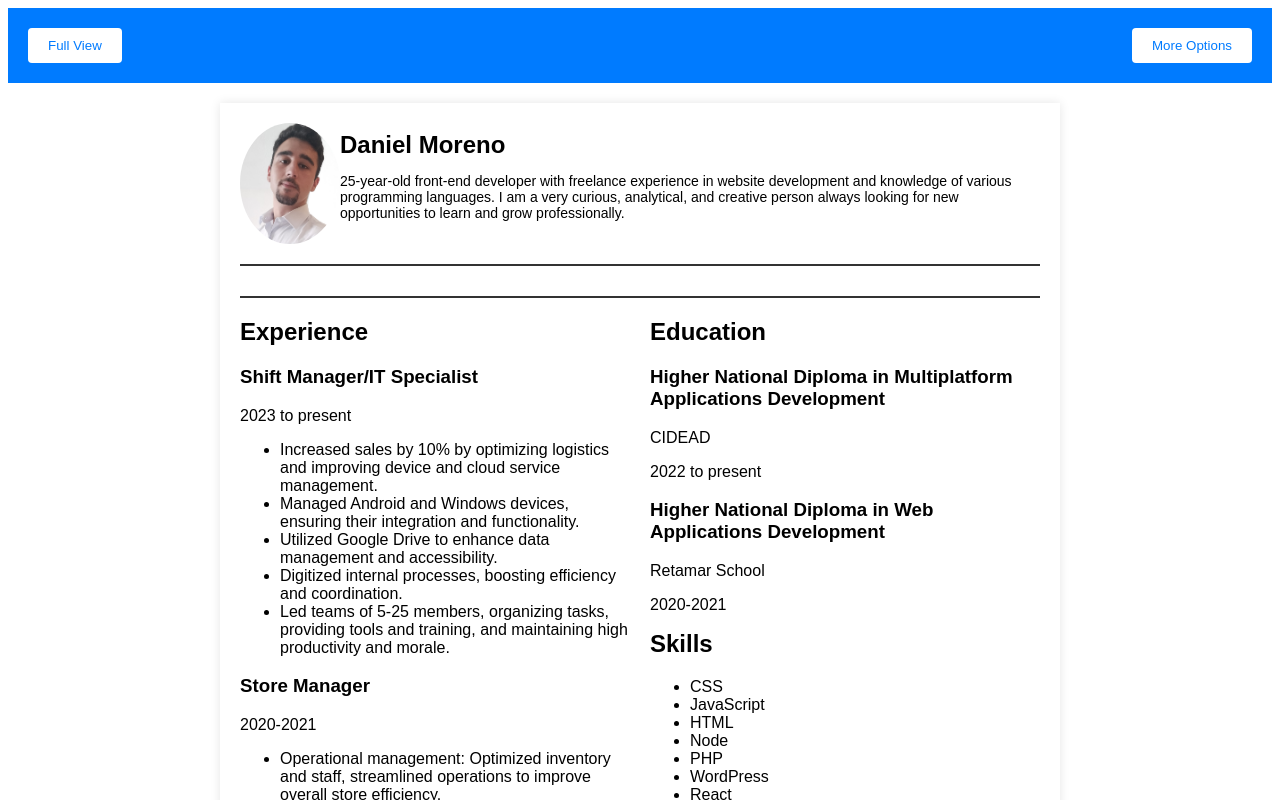
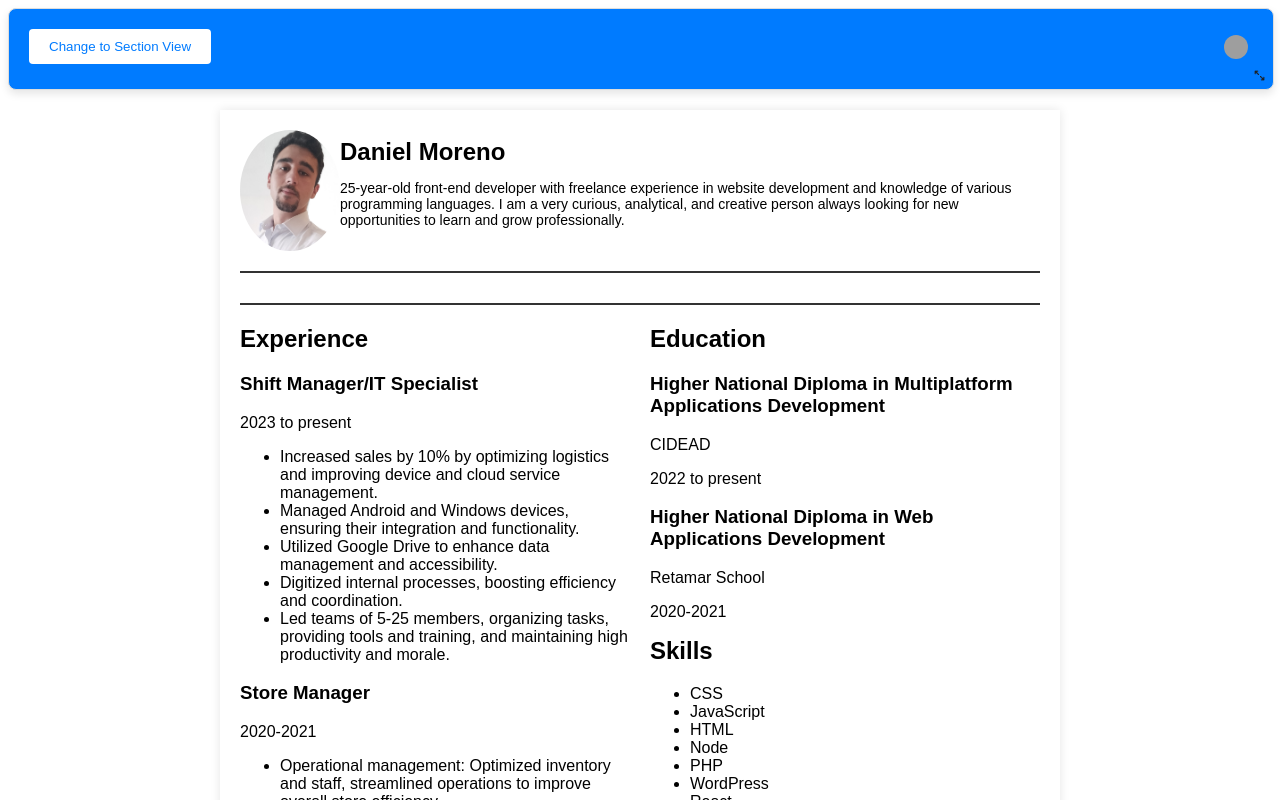
Before and after one commit to Aguimoda/Curriculum, a React (Create React App) app: page / in a window 1280 px wide. Shown: the top 800 px of the page. Built offline with nearby package versions, Linux system fonts and the light colour scheme; grey boxes are pictures that could not be loaded.

Commit message:
Cambiadas las traducciones de algunos botones, estilo de la barra superior de escritorio sobreescrito por el movil por mejor estetica

```diff
--- a/package.json
+++ b/package.json
@@ -18,6 +18,7 @@
     "react-dom": "^18.2.0",
     "react-scripts": "^5.0.1",
     "sass": "^1.74.1",
+    "styled-components": "^6.1.14",
     "web-vitals": "^2.1.4"
   },
   "scripts": {
--- a/public/index.html
+++ b/public/index.html
@@ -24,7 +24,7 @@
       work correctly both with client-side routing and a non-root public URL.
       Learn how to configure a non-root public URL by running `npm run build`.
     -->
-    <title>React App</title>
+    <title>Mi CV: Daniel Moreno</title>
   </head>
   <body>
     <noscript>You need to enable JavaScript to run this app.</noscript>
--- a/src/components/DesktopControlPanel.js
+++ b/src/components/DesktopControlPanel.js
@@ -1,14 +1,21 @@
-import React from "react";
+import React, { useState, useEffect, useRef } from "react";
 import "../styles/componentes/DesktopControlPanel.scss";
 import enFlag from "../utils/images/enFlag.png";
 import esFlag from "../utils/images/esFlag.jpg";
 import deFlag from "../utils/images/deFlag.jpg";
+import arrowIcon from "../utils/images/expand.png";
 import { FontAwesomeIcon } from "@fortawesome/react-fontawesome";
 import {
   faAdjust,
   faSearchPlus,
   faArrowsAltH,
 } from "@fortawesome/free-solid-svg-icons";
+
+const flags = {
+  en: enFlag,
+  es: esFlag,
+  de: deFlag,
+};
 
 const DesktopControlPanel = ({
   toggleModel,
@@ -21,9 +28,60 @@ const DesktopControlPanel = ({
   currentModel,
   t,
 }) => {
+  const [isLanguageOpen, setIsLanguageOpen] = useState(false);
+  const languageRef = useRef(null);
+  const panelRef = useRef(null);
+
+  const handleLanguageClick = (e) => {
+    e.stopPropagation();
+    setIsLanguageOpen(!isLanguageOpen);
+  };
+
+  const closeLanguageMenu = () => {
+    setIsLanguageOpen(false);
+  };
+
+  useEffect(() => {
+    const handleClickOutside = (event) => {
+      if (languageRef.current && !languageRef.current.contains(event.target)) {
+        closeLanguageMenu();
+      }
+    };
+
+    document.addEventListener("mousedown", handleClickOutside);
+    return () => {
+      document.removeEventListener("mousedown", handleClickOutside);
+    };
+  }, [languageRef]);
+
+  const handleLanguageChange = (lang) => {
+    setLanguage(lang);
+    setIsLanguageOpen(true); // Mantener el menú abierto
+  };
+
+  const handleExpandIconClick = (e) => {
+    e.stopPropagation();
+    toggleControls();
+  };
+  const handlePanelClick = (e) => {
+    // Verifica si el clic no se realizó en un botón o control específico
+    if (
+      !e.target.closest(".view-toggle-button") &&
+      !e.target.closest(".selected-flag") &&
+      !e.target.closest(".expand-icon") &&
+      !e.target.closest(".flag") &&
+      !e.target.closest(".icon")
+    ) {
+      toggleControls();
+    }
+  };
   return (
-    <div className={`control-panel ${isExpanded ? "expanded" : ""}`}>
-      <div className="control-header">
+    <div
+      className={`mobile-control-panel ${isExpanded ? "expanded" : ""}`}
+      onClick={handlePanelClick}
+      ref={panelRef}
+    >
+      <div className="mobile-control-header">
         <button
           className="view-toggle-button"
           onClick={(e) => {
@@ -35,40 +93,46 @@ const DesktopControlPanel = ({
             ? t("view_complete")
             : t("view_sections")}
         </button>
-        <button
-          className="expand-button"
-          onClick={(e) => {
-            e.stopPropagation();
-            toggleControls();
-          }}
+        <div
+          className={`language-selector ${isLanguageOpen ? "open" : ""}`}
+          onClick={handleLanguageClick}
+          ref={languageRef}
         >
-          {isExpanded ? t("close") : t("more_options")}
-        </button>
-      </div>
-      {isExpanded && (
-        <div className="control-content">
-          <div className="language-selector">
-            <div className="flags">
           <img
-                src={enFlag}
+            src={flags[language]}
+            alt="Selected Language"
+            className="selected-flag"
+          />
+          <div className="flag-container" onClick={(e) => e.stopPropagation()}>
+            <img
+              src={flags["en"]}
               alt="English"
               className={`flag ${language === "en" ? "active" : ""}`}
-                onClick={() => setLanguage("en")}
+              onClick={() => handleLanguageChange("en")}
             />
             <img
-                src={esFlag}
+              src={flags["es"]}
               alt="Español"
               className={`flag ${language === "es" ? "active" : ""}`}
-                onClick={() => setLanguage("es")}
+              onClick={() => handleLanguageChange("es")}
             />
             <img
-                src={deFlag}
+              src={flags["de"]}
               alt="Deutsch"
               className={`flag ${language === "de" ? "active" : ""}`}
-                onClick={() => setLanguage("de")}
+              onClick={() => handleLanguageChange("de")}
             />
           </div>
         </div>
+        <img
+          src={arrowIcon}
+          alt="Expand/Collapse"
+          className="expand-icon"
+          onClick={handleExpandIconClick}
+        />
+      </div>
+      {isExpanded && (
+        <div className="mobile-control-content">
           <div className="animation-selector">
             <div className="animations">
               <FontAwesomeIcon
--- a/src/utils/JSON/translations.json
+++ b/src/utils/JSON/translations.json
@@ -1,8 +1,8 @@
 {
   "en": {
-    "view_complete": "Full View",
-    "view_sections": "Sections View",
-    "more_options": "More Options",
+    "view_complete": "Change to Section View",
+    "view_sections": "Change to Full View",
+    "more_options": "Language and More Options",
     "close": "Close",
     "change_model": "Change Model",
     "fade": "Fade",
@@ -10,9 +10,9 @@
     "zoom": "Zoom"
   },
   "es": {
-    "view_complete": "Vista Completa",
-    "view_sections": "Vista Secciones",
-    "more_options": "Más Opciones",
+    "view_complete": "Cambiar a Vista por Secciones",
+    "view_sections": "Cambiar a Vista Completa",
+    "more_options": "Idioma y Más Opciones",
     "close": "Cerrar",
     "change_model": "Cambiar Modelo",
     "fade": "Desvanecer",
@@ -20,9 +20,9 @@
     "zoom": "Zoom"
   },
   "de": {
-    "view_complete": "Vollansicht",
-    "view_sections": "Abschnittsansicht",
-    "more_options": "Mehr Optionen",
+    "view_complete": "Zu Abschnittsansicht wechseln",
+    "view_sections": "Zu Vollansicht wechseln",
+    "more_options": "Sprache und mehr Optionen",
     "close": "Schließen",
     "change_model": "Modell wechseln",
     "fade": "Verblassen",
```
Also changed, not shown: 2 other files (tests, documents, lock files or other folders). Lines whose indentation alone changed are shown as unchanged.
